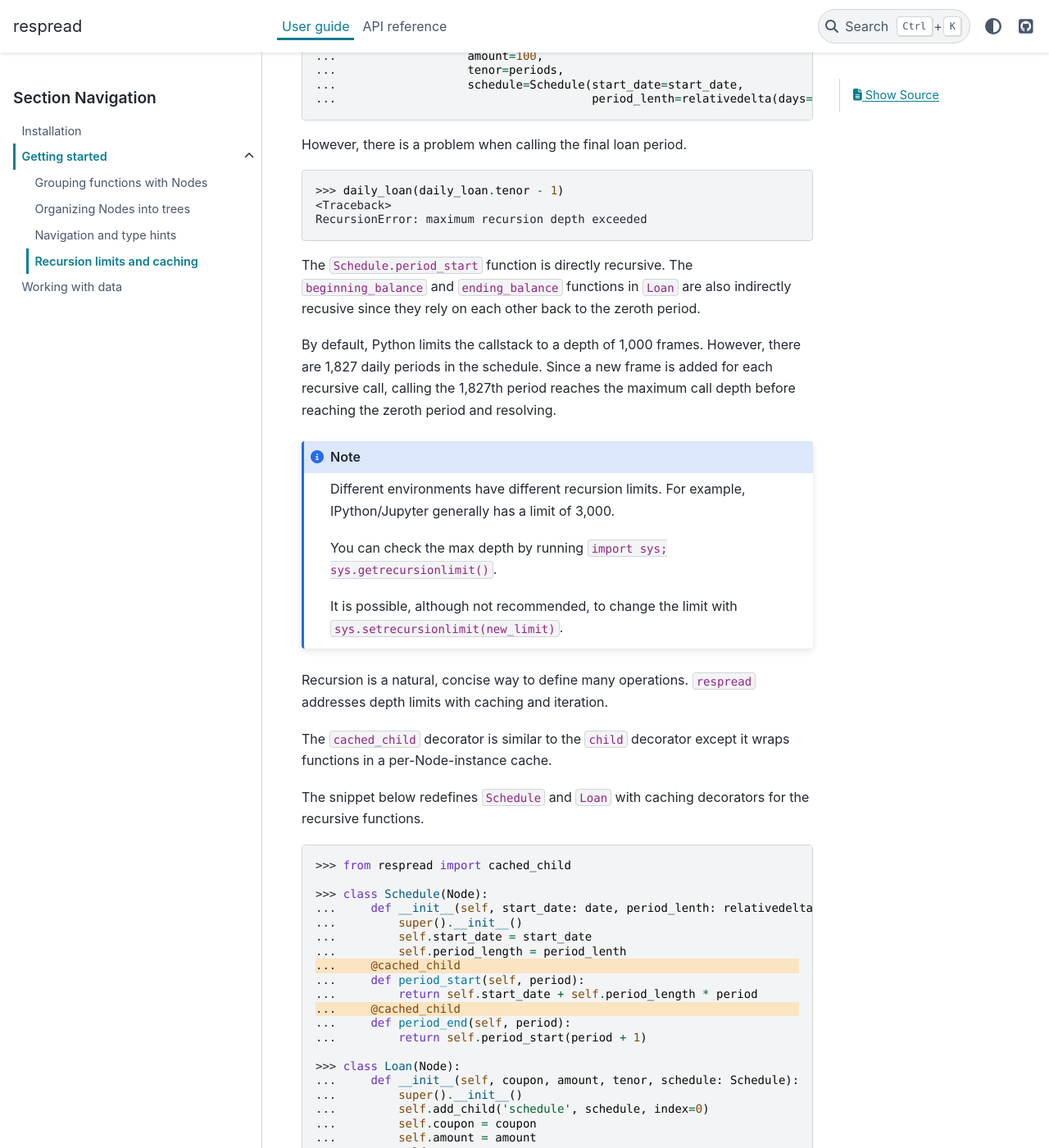
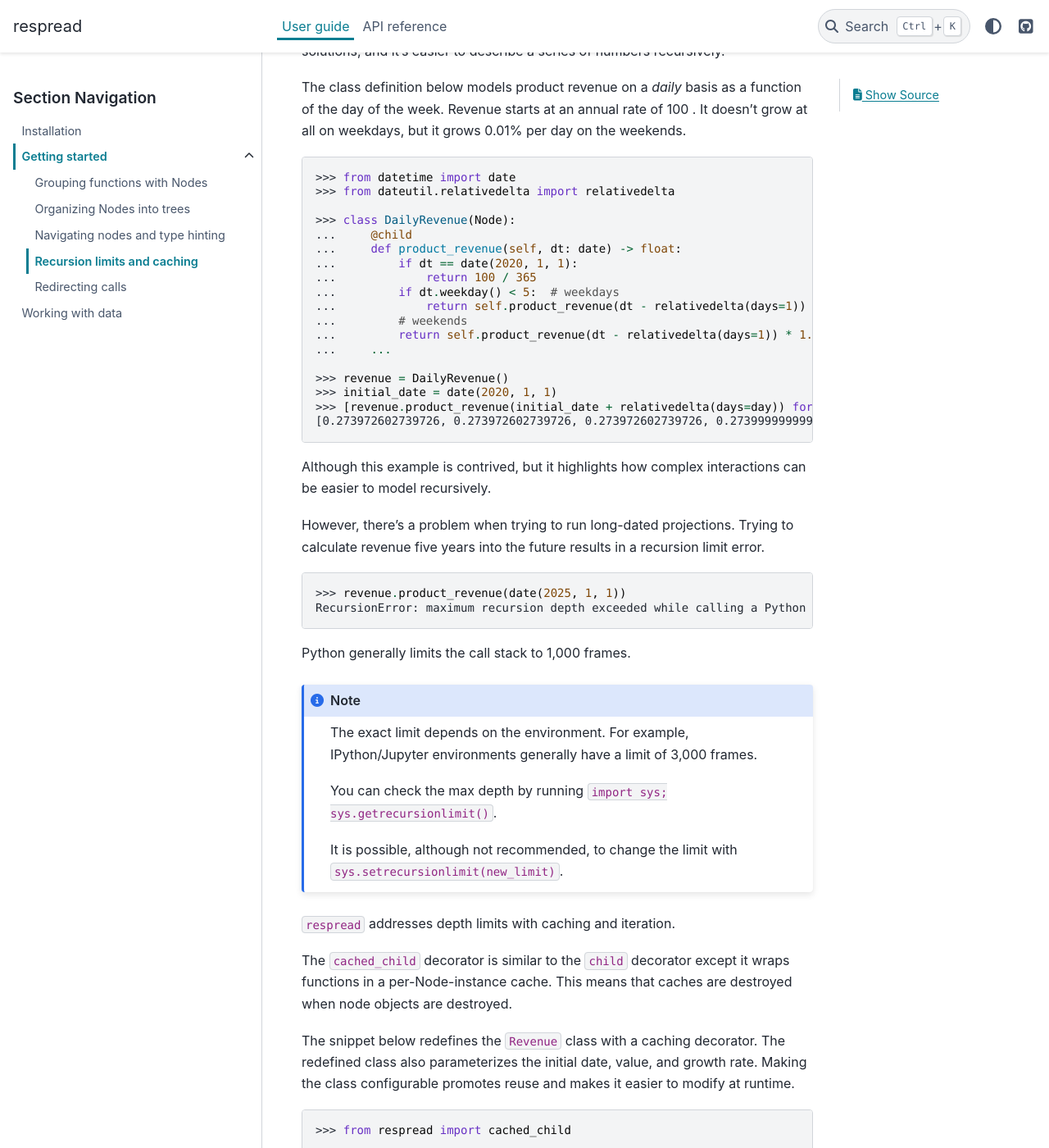
Before and after one commit to jrdnh/respread, a Sphinx documentation site: the page built from docs/user_guide/recursion_limits.rst, in a window 1280 px wide and 1400 px high, scrolled down 352 px. Shown: the whole window at 82% size. Built offline with Sphinx 7.4.7 and the PyData theme 0.15.4, drawn with Linux system fonts in a browser that asks for light colours; some of the changed text lies outside the part shown.

Commit message:
Doc: Update user guide getting started docs

```diff
--- a/docs/user_guide/recursion_limits.rst
+++ b/docs/user_guide/recursion_limits.rst
@@ -4,107 +4,113 @@
 Recursion limits and caching
 ****************************
 
-Assume we had with *daily* interest periods for a five year term instead of *annual* interest periods from previous example. We could model it using the same class definitions as follows.
+The ``Revenue.product_revenue`` function was defined previously as shown below.
 
 .. code-block:: python
 
-    >>> start_date = date(2020, 1, 1)
-    >>> end_date = date(2025, 1, 1)
-    >>> periods = (end_date - start_date).days
+    ... class Revenue(Node):
+    ...     @child
+    ...     def product_revenue(self, year: int) -> float:
+    ...         return 100 * 1.08 ** (year - 2020)
 
-    >>> daily_loan = Loan(coupon=0.07,
-    ...                   amount=100,
-    ...                   tenor=periods,
-    ...                   schedule=Schedule(start_date=start_date,
-    ...                                     period_lenth=relativedelta(days=1)))
+This formula has a nice, closed form implementation. Often their aren't such tidy solutions, and it's easier to describe a series of numbers recursively.
 
-
-However, there is a problem when calling the final loan period.
+The class definition below models product revenue on a *daily* basis as a function of the day of the week. Revenue starts at an annual rate of 100 . It doesn't grow at all on weekdays, but it grows 0.01% per day on the weekends.
 
 .. code-block:: python
 
-    >>> daily_loan(daily_loan.tenor - 1)
-    <Traceback>
-    RecursionError: maximum recursion depth exceeded
+    >>> from datetime import date
+    >>> from dateutil.relativedelta import relativedelta
 
-The ``Schedule.period_start`` function is directly recursive. The ``beginning_balance`` and ``ending_balance`` functions in ``Loan`` are also indirectly recusive since they rely on each other back to the zeroth period.
+    >>> class DailyRevenue(Node):
+    ...     @child
+    ...     def product_revenue(self, dt: date) -> float:
+    ...         if dt == date(2020, 1, 1):
+    ...             return 100 / 365
+    ...         if dt.weekday() < 5:  # weekdays
+    ...             return self.product_revenue(dt - relativedelta(days=1))
+    ...         # weekends
+    ...         return self.product_revenue(dt - relativedelta(days=1)) * 1.0001
+    ...     ...
 
-By default, Python limits the callstack to a depth of 1,000 frames. However, there are 1,827 daily periods in the schedule. Since a new frame is added for each recursive call, calling the 1,827th period reaches the maximum call depth before reaching the zeroth period and resolving.
+    >>> revenue = DailyRevenue()
+    >>> initial_date = date(2020, 1, 1)
+    >>> [revenue.product_revenue(initial_date + relativedelta(days=day)) for day in range(5)]
+    [0.273972602739726, 0.273972602739726, 0.273972602739726, 0.27399999999999997, 0.2740274]
 
-.. note:: Different environments have different recursion limits. For example, IPython/Jupyter generally has a limit of 3,000.
+Although this example is contrived, but it highlights how complex interactions can be easier to model recursively.
 
-        You can check the max depth by running ``import sys; sys.getrecursionlimit()``.
-
-        It is possible, although not recommended, to change the limit with ``sys.setrecursionlimit(new_limit)``.
-
-Recursion is a natural, concise way to define many operations. ``respread`` addresses depth limits with caching and iteration.
-
-The ``cached_child`` decorator is similar to the ``child`` decorator except it wraps functions in a per-Node-instance cache.
-
-The snippet below redefines ``Schedule`` and ``Loan`` with caching decorators for the recursive functions.
+However, there's a problem when trying to run long-dated projections. Trying to calculate revenue five years into the future results in a recursion limit error.
 
 .. code-block:: python
-    :emphasize-lines: 8, 11, 22, 32
+
+    >>> revenue.product_revenue(date(2025, 1, 1))
+    RecursionError: maximum recursion depth exceeded while calling a Python object
+
+Python generally limits the call stack to 1,000 frames.
+
+.. note::
+
+    The exact limit depends on the environment. For example, IPython/Jupyter environments generally have a limit of 3,000 frames.
+
+    You can check the max depth by running ``import sys; sys.getrecursionlimit()``.
+
+    It is possible, although not recommended, to change the limit with ``sys.setrecursionlimit(new_limit)``.
+
+``respread`` addresses depth limits with caching and iteration.
+
+The ``cached_child`` decorator is similar to the ``child`` decorator except it wraps functions in a per-Node-instance cache. This means that caches are destroyed when node objects are destroyed.
+
+The snippet below redefines the ``Revenue`` class with a caching decorator. The redefined class also parameterizes the initial date, value, and growth rate. Making the class configurable promotes reuse and makes it easier to modify at runtime.
+
+.. code-block:: python
+    :emphasize-lines: 13
 
     >>> from respread import cached_child
 
-    >>> class Schedule(Node):
-    ...     def __init__(self, start_date: date, period_lenth: relativedelta):
+    >>> class DailyRevenue(Node):
+    ...     def __init__(self,
+    ...                  initial_date: date,
+    ...                  initial_value: float,
+    ...                  rate: float) -> None:
     ...         super().__init__()
-    ...         self.start_date = start_date
-    ...         self.period_length = period_lenth
+    ...         self.initial_date = initial_date
+    ...         self.initial_value = initial_value
+    ...         self.rate = rate
+    ...
     ...     @cached_child
-    ...     def period_start(self, period):
-    ...         return self.start_date + self.period_length * period
-    ...     @cached_child
-    ...     def period_end(self, period):
-    ...         return self.period_start(period + 1)
+    ...     def product_revenue(self, dt: date) -> float:
+    ...         if dt == self.initial_date:
+    ...             return self.initial_value
+    ...         if dt.weekday() < 5:  # weekdays
+    ...             return self.product_revenue(dt - relativedelta(days=1))
+    ...         # weekends
+    ...         return self.product_revenue(dt - relativedelta(days=1)) * (1 + self.rate)
+    ...     @child
+    ...     def service_revenue(self, year: int) -> float:
+    ...         return self.product_revenue(year) * 0.25
+    ...     @child
+    ...     def __call__(self, year: int) -> float:
+    ...         return self.product_revenue(year) + self.service_revenue(year)
 
-    >>> class Loan(Node):
-    ...     def __init__(self, coupon, amount, tenor, schedule: Schedule):
-    ...         super().__init__()
-    ...         self.add_child('schedule', schedule, index=0)
-    ...         self.coupon = coupon
-    ...         self.amount = amount
-    ...         self.tenor = tenor
-    ...     @cached_child
-    ...     def beginning_balance(self, period):
-    ...         return self.amount if period == 0 else self.ending_balance(period - 1)
-    ...     @child
-    ...     def interest_payment(self, period):  # actual / 360 convention
-    ...         yf = (self.schedule.period_end(period) - self.schedule.period_start(period)).days / 360
-    ...         return self.coupon * yf * self.beginning_balance(period)
-    ...     @child
-    ...     def principal_payment(self, period):
-    ...         return self.beginning_balance(period) if period == (self.tenor - 1) else 0
-    ...     @cached_child
-    ...     def ending_balance(self, period):
-    ...         return self.beginning_balance(period) - self.principal_payment(period)
-
-The functions in our classes are not pure functions. They depend on object state (coupon rate, amount, tenor, etc.).
-
-``cached_child`` functions will usually depend on some object state. Whenever using a cached wrapper, calls should be placed in a context manager. Placing a ``Node`` in a context manager clears caches across the entire tree on entry and on exit.
-
-Now that the recursive functions are cached, we can iterively call from the zeroth period to any arbitrarily large period in the future.
+Now that the recursive functions are cached, we can iteratively call from the first day to any date arbitrarily far out in the future.
 
 .. code-block:: python
 
-    >>> start_date = date(2020, 1, 1)
+    >>> initial_date = date(2020, 1, 1)
     >>> end_date = date(2025, 1, 1)
-    >>> periods = (end_date - start_date).days
-    >>> daily_loan = Loan(coupon=0.07,
-    ...                   amount=100,
-    ...                   tenor=periods,
-    ...                   schedule=Schedule(start_date=start_date,
-    ...                                     period_lenth=relativedelta(days=1)))
+    >>> days = (end_date - initial_date).days
 
-    >>> with daily_loan as dl:
-    ...     for p in range(periods):
-    ...         payoff_period = dl(p)
+    >>> revenue = DailyRevenue(initial_date, 100 / 365, 0.0001)
+    >>> with revenue as r:
+    ...     for day in range(days + 1):
+    ...         daily_rev = r.display(initial_date + relativedelta(days=day))
 
-    >>> print(payoff_period)
-    (datetime.date(2024, 12, 31), datetime.date(2025, 1, 1), 100, 0.019444444444444445, 100, 0)
+    >>> print(daily_rev)
+    (('product_revenue', 0.2886530654950888), ('service_revenue', 0.0721632663737722), ('__call__', 0.360816331868861))
 
-This is the end of the **Getting started** guide!
+The functions in ``DailyRevenue`` are not pure functions. They depend on object state (initial date, value, rate, etc.).
 
-Start using ``respread``, dive deeper into the documentation, or visit the project site to `ask questions <https://github.com/jrdnh/respread/issues>`_ or `contribute <https://github.com/jrdnh/respread>`_!
+Functions often depend on some object state. Whenever using a cached wrapper, calls should be used with a `context manager <https://docs.python.org/3/reference/compound_stmts.html#with>`_. Placing a ``Node`` in a context manager clears caches across the entire tree on entry and on exit.
+
+The next section discusses forwarding calls between different nodes.
```
Also changed, not shown: docs/user_guide/getting_started.rst (+12 -10 lines), docs/user_guide/grouping_functions.rst (+10 -11 lines), docs/user_guide/navigating_nodes.rst (+13 -11 lines), docs/user_guide/organizing_nodes.rst (+23 -24 lines), docs/user_guide/redirects.rst (added, +106 -0 lines), 1 other file.
